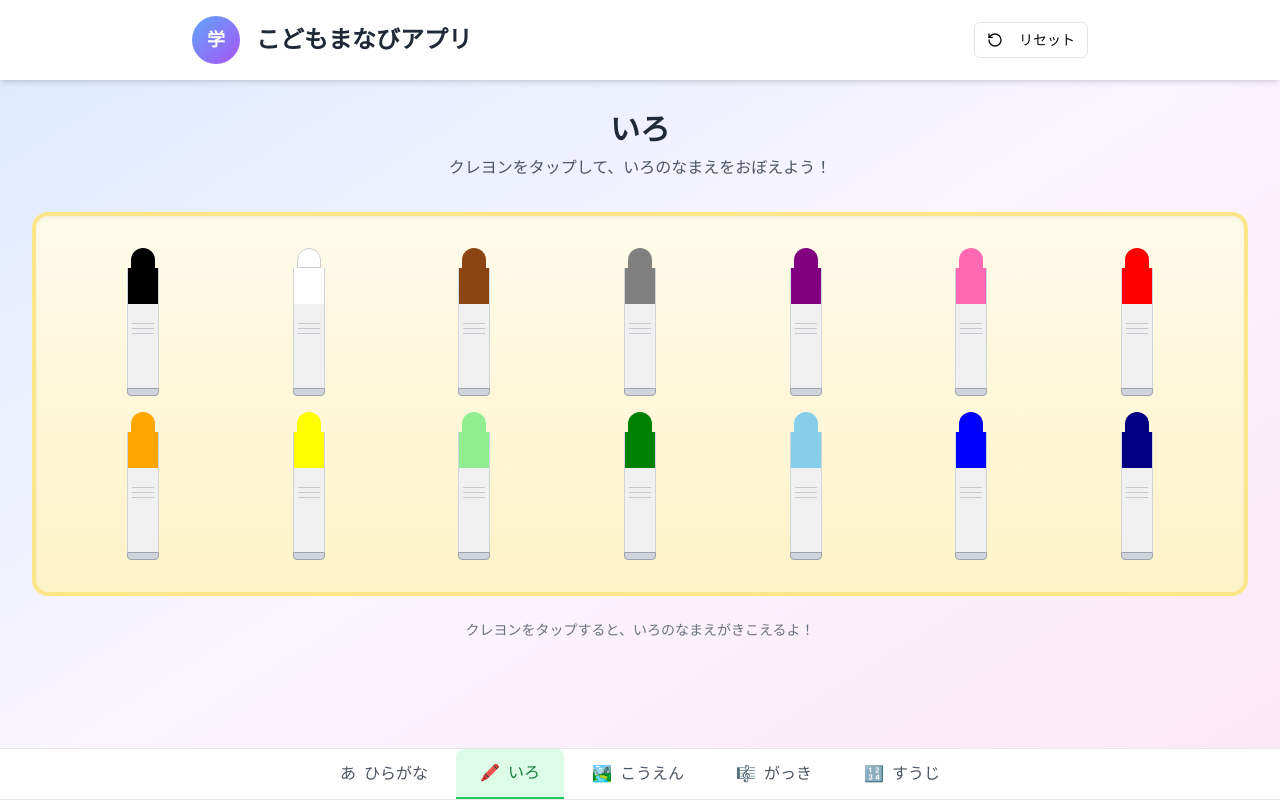
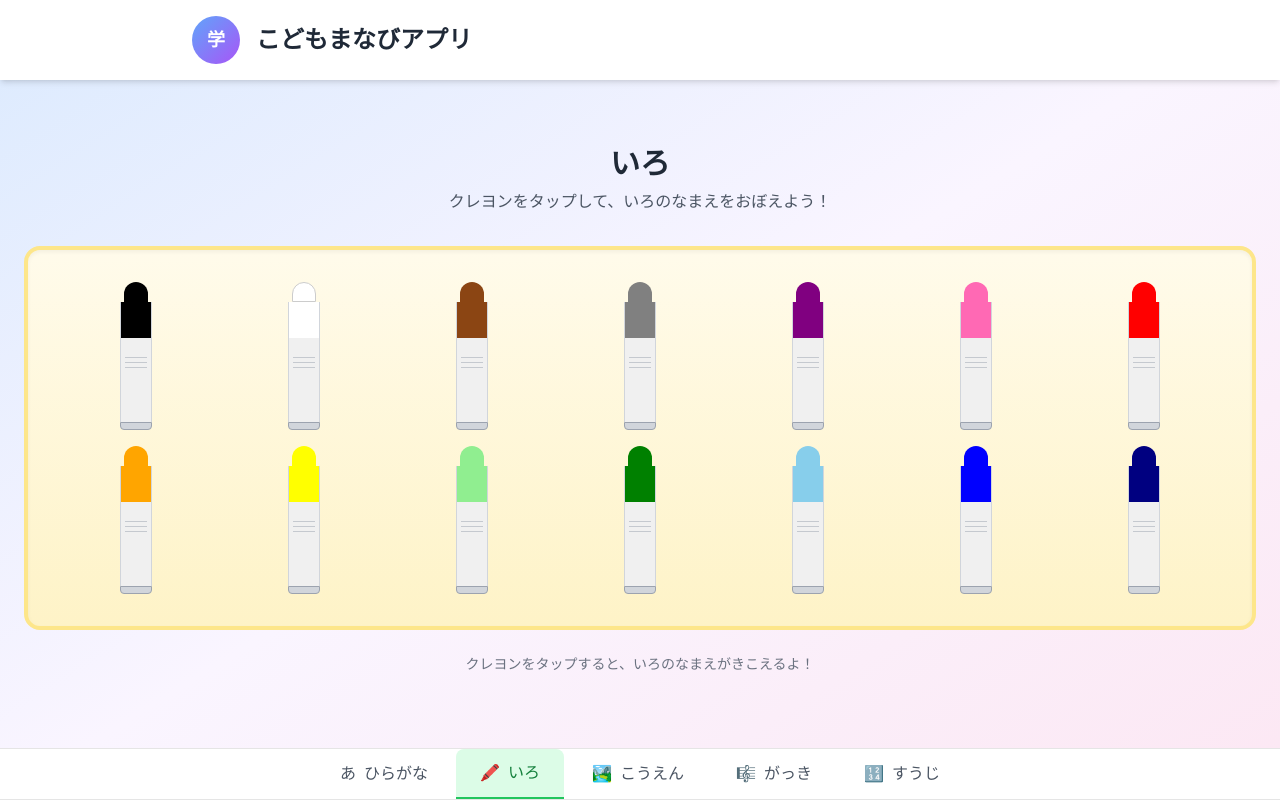
Before and after one commit to h-yabi2/kids-learning-app, a Next.js app: page / in a window 1280 px wide. Built offline with nearby package versions, Linux system fonts and the light colour scheme.

Commit message:
不要な要素を削除

```diff
--- a/app/page.tsx
+++ b/app/page.tsx
@@ -262,49 +262,12 @@ export default function ColorLearningApp() {
               こどもまなびアプリ
             </h1>
           </div>
-          <Button
-            onClick={resetCrayons}
-            variant="outline"
-            size="sm"
-            className="flex items-center space-x-2"
-          >
-            <RotateCcw className="w-4 h-4" />
-            <span>リセット</span>
-          </Button>
         </div>
       </div>
 
-      {/* Navigation Tabs */}
-      {/* <div className="bg-white border-b">
-        <div className="max-w-4xl mx-auto px-4">
-          <div className="flex space-x-1">
-            {[
-              { id: "hiragana", label: "ひらがな", icon: "あ", active: false },
-              { id: "colors", label: "いろ", icon: "🖍️", active: false },
-              { id: "park", label: "こうえん", icon: "🏞️", active: false },
-              { id: "instruments", label: "がっき", icon: "🎼", active: false },
-              { id: "numbers", label: "すうじ", icon: "🔢", active: false },
-            ].map((tab) => (
-              <button
-                key={tab.id}
-                className={`px-6 py-3 rounded-t-lg font-medium transition-colors ${
-                  tab.id === activeTab
-                    ? "bg-green-100 text-green-700 border-b-2 border-green-500"
-                    : "text-gray-600 hover:bg-gray-50"
-                }`}
-                onClick={() => handleTabClick(tab.id)}
-              >
-                <span className="mr-2">{tab.icon}</span>
-                {tab.label}
-              </button>
-            ))}
-          </div>
-        </div>
-      </div> */}
-
       {/* Main Content */}
-      <div className="p-8">
-        <Card className="bg-transparent shadow-none border-none">
+      <div className="flex items-center justify-center min-h-[calc(100vh-140px)] p-6">
+        <Card className="bg-transparent shadow-none border-none w-full">
           {activeTab === "hiragana" && (
             <HiraganaTab onHiraganaClick={handleHiraganaClick} />
           )}
```
